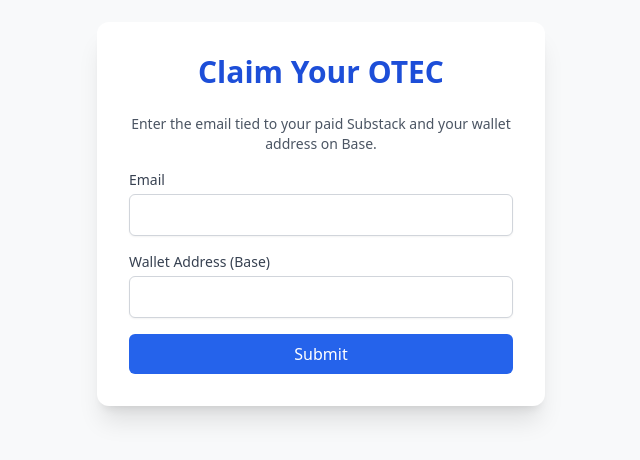
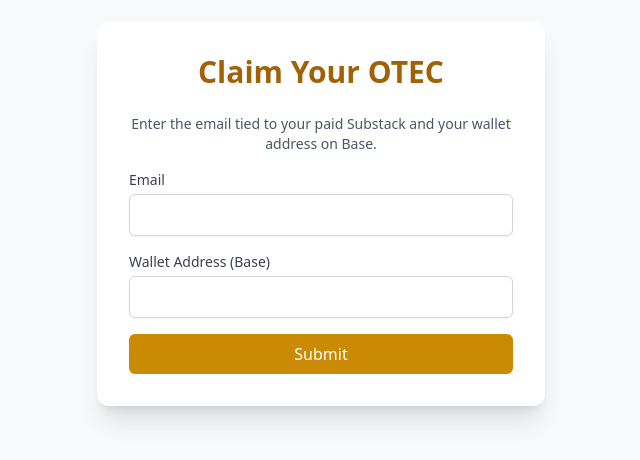
Before and after one commit to tokentrustadv/otec-airdrop, a Next.js app: page / in a window 1280 px wide. Shown: the part 186-646 px from the top of the page, without its empty margins (319-959 px from the left). Built offline with nearby package versions, Linux system fonts and the light colour scheme.

Commit message:
Update index.js

```diff
--- a/pages/index.js
+++ b/pages/index.js
@@ -43,7 +43,7 @@
 
       <main className="min-h-screen bg-[#f8f9fa] flex flex-col items-center justify-center p-6">
         <div className="w-full max-w-md bg-white shadow-xl rounded-xl p-8">
-          <h1 className="text-3xl font-bold text-center text-blue-700 mb-6">Claim Your OTEC</h1>
+          <h1 className="text-3xl font-bold text-center text-yellow-700 mb-6">Claim Your OTEC</h1>
           <p className="text-sm text-center text-gray-600 mb-4">
             Enter the email tied to your paid Substack and your wallet address on Base.
           </p>
@@ -59,7 +59,7 @@
                 required
                 value={email}
                 onChange={(e) => setEmail(e.target.value)}
-                className="mt-1 block w-full px-4 py-2 border border-gray-300 rounded-md shadow-sm focus:ring-blue-500 focus:border-blue-500"
+                className="mt-1 block w-full px-4 py-2 border border-gray-300 rounded-md shadow-sm focus:ring-yellow-500 focus:border-yellow-500"
               />
             </div>
             <div>
@@ -72,21 +72,22 @@
                 required
                 value={wallet}
                 onChange={(e) => setWallet(e.target.value)}
-                className="mt-1 block w-full px-4 py-2 border border-gray-300 rounded-md shadow-sm focus:ring-blue-500 focus:border-blue-500"
+                className="mt-1 block w-full px-4 py-2 border border-gray-300 rounded-md shadow-sm focus:ring-yellow-500 focus:border-yellow-500"
               />
             </div>
             <button
               type="submit"
-              className="w-full bg-blue-600 text-white py-2 px-4 rounded-md hover:bg-blue-700 transition"
+              className="w-full bg-yellow-600 text-white py-2 px-4 rounded-md hover:bg-yellow-700 transition"
             >
               Submit
             </button>
           </form>
 
           {submitted && (
-            <p className="text-green-600 text-sm text-center mt-4">
-              Thanks! Your wallet has been added to the drop list.
-            </p>
+            <div className="mt-4 text-sm text-center text-green-700">
+              <p>Your wallet has been queued for the drop.</p>
+              <p className="mt-1">If you're new to DEX trading, you’ll receive more instructions by email.</p>
+            </div>
           )}
           {error && (
             <p className="text-red-600 text-sm text-center mt-4">
```
